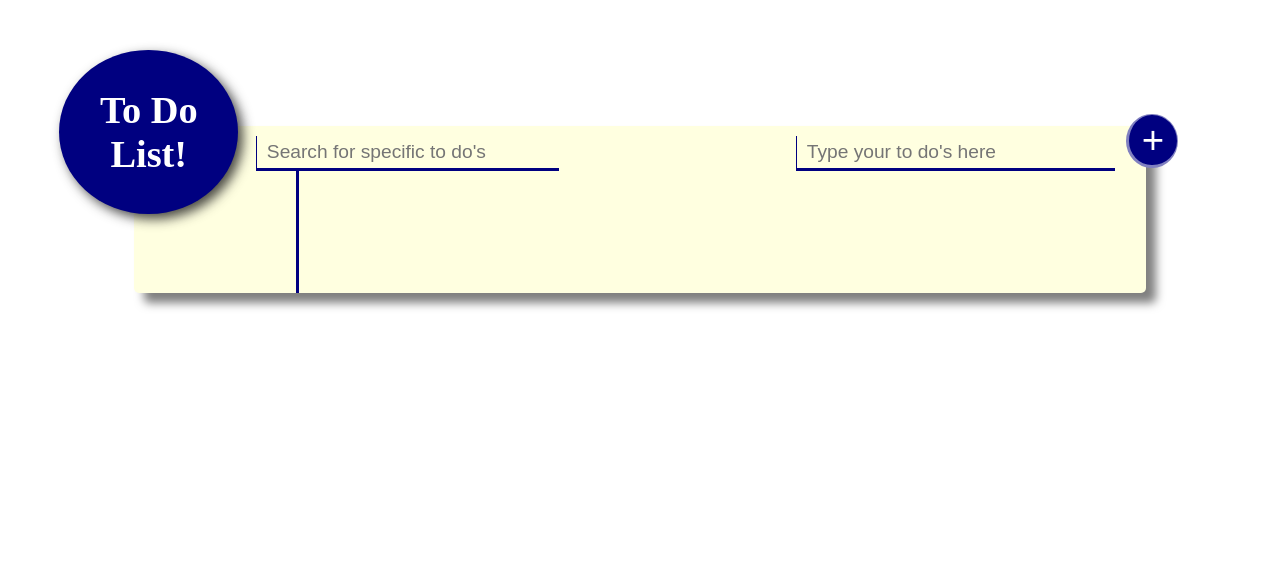
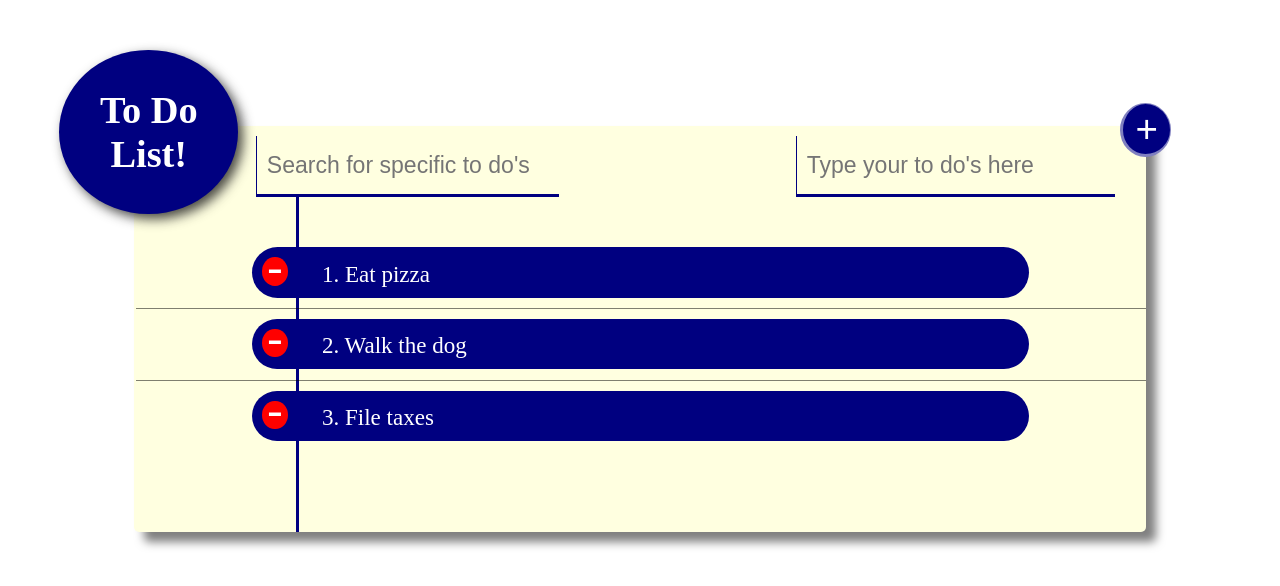
Before and after one commit to ReidTree/lab12-To-Do-List, a plain HTML site: page index.html in a window 1280 px wide. Drawn offline with nearby package versions, Linux system fonts and the light colour scheme.

Commit message:
small fixes

```diff
--- a/script.js
+++ b/script.js
@@ -1,7 +1,16 @@
 var app = angular.module('lab', []);
 
 app.controller('labAdd', function($scope) {
-  $scope.list = [];
+  $scope.list = [{
+    name: 'Eat pizza',
+    count: 1
+  }, {
+    name: 'Walk the dog',
+    count: 2
+  }, {
+    name: 'File taxes',
+    count: 3
+  }];
   $scope.addItem = function(entry) {
     // console.log(entry);
 
--- a/styles.css
+++ b/styles.css
@@ -51,17 +51,17 @@ input {
   border-left: 1.5px solid navy;
   border-top: 0px solid navy;
   border-right: 0px solid navy;
-  font-size: 1.5vw;
+  font-size: 1.8vw;
   width: 30%;
   margin: 10px 1% 0 1%;
-  padding: 0.5% 0.5% 0.5% 1%;
+  padding: 1.5% 0.5% 1.5% 1%;
 }
 input:hover, input:active {
   background-color: white;
 }
 .add {
   color: white;
-  margin: -1% 8% 0 0;
+  margin: -1.8% 8.5% 0 0;
   font-size: 3vw;
   right: 0;
   position: absolute;
```
